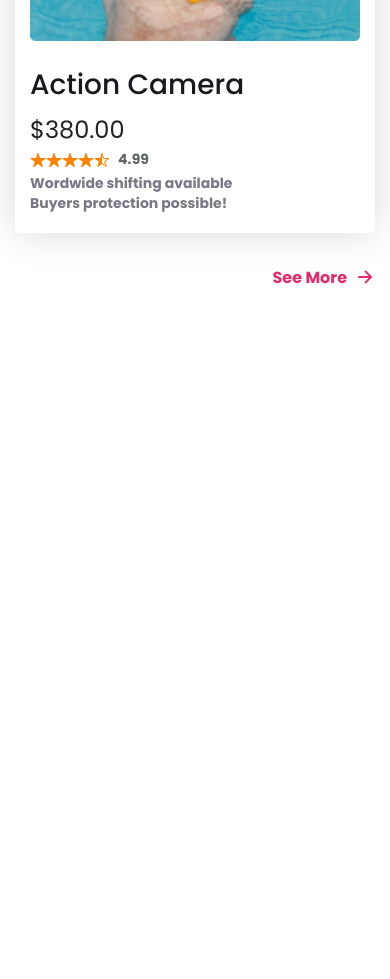
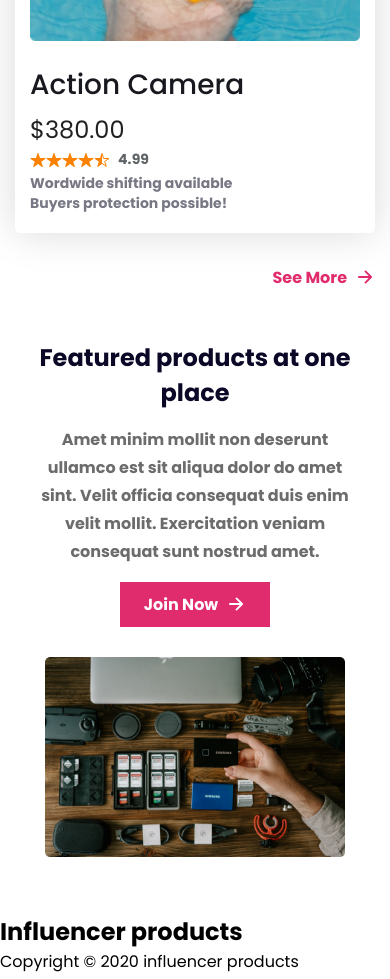
Before and after one commit to tutulportal/Influence-Gear, a plain HTML site: page index.html in a window 390 px wide. Shown: the part 5194-6173 px from the top of the page. Before the commit the page ends 5484 px from the top, so only its background shows below. Drawn offline with nearby package versions, Linux system fonts and the light colour scheme.

Commit message:
added featured product banner section

```diff
--- a/index.html
+++ b/index.html
@@ -237,6 +237,38 @@
     </section>
 
 
+    <!-- Featured Product Banner Section -->
+    <section class="featured-products">
+        <div class="inner-featured-products">
+            <div class="left-featured-products">
+                <img src="images/gear.png" alt="">
+            </div>
+            <div class="right-featured-products">
+                <h2>Featured products at one place</h2>
+                <p>Amet minim mollit non deserunt ullamco est sit aliqua dolor do amet sint. Velit officia consequat duis enim velit mollit. Exercitation veniam consequat sunt nostrud amet.</p>
+                <a href="">Join Now<ion-icon name="arrow-forward-outline"></ion-icon></a>
+            </div>
+        </div>
+    </section>
+
+
+
+    <!-- Footer Section -->
+    <footer>
+        <div class="inner-footer">
+            <h2>Influencer products</h2>
+            <p>Copyright © 2020  influencer products<br>All rights reserved</p>
+            <div class="social">
+                <span><ion-icon name="logo-instagram"></ion-icon></span>
+                <span><ion-icon name="logo-instagram"></ion-icon></span>
+                <span><ion-icon name="logo-instagram"></ion-icon></span>
+                <span><ion-icon name="logo-youtube"></ion-icon></span>
+            </div>
+        </div>
+    </footer>
+
+
+
 
 <!-- Ionic Icon CDN -->
 <script type="module" src="https://unpkg.com/ionicons@5.5.2/dist/ionicons/ionicons.esm.js"></script>
--- a/style.css
+++ b/style.css
@@ -358,6 +358,85 @@ body{
 
 
 
+/* Featured Product Banner Section Design Starts */
+
+
+.featured-products{
+    width: 100%;
+    display: flex;
+    justify-content: center;
+    align-items: center;
+    flex-direction: column;
+}
+
+.inner-featured-products{
+    width: 1110px;
+    display: flex;
+    flex-direction: row;
+    align-items: center;
+    justify-content: space-between;
+    margin: 100px 0;
+}
+
+.left-featured-products{
+    width: 404px;
+}
+
+.left-featured-products > img{
+    width: 100%;
+}
+
+.right-featured-products{
+    width: 610px;
+    display: flex;
+    flex-direction: column;
+    align-items: flex-start;
+    justify-content: center;
+}
+
+.right-featured-products > h2{
+    color: #0A0826;
+    font-size: 38px;
+    font-weight: 700;
+}
+
+.right-featured-products > p{
+    width: 500px;
+    font-size: 16px;
+    font-weight: 700;
+    color:#6C6C6C;
+    line-height: 28px;
+    padding: 16px 0;
+}
+
+.right-featured-products > a{
+    text-decoration: none;
+    color: #fff;
+    font-size: 16px;
+    font-weight: 700;
+    background-color: #E02C6D;
+    padding: 10px 24px;
+    display: flex;
+    flex-direction: row;
+    align-items: center;
+    justify-content: center;
+}
+
+.right-featured-products > a > ion-icon{
+    font-size: 20px;
+    margin-left: 8px;
+}
+
+
+
+
+/* Featured Product Banner Section Design Ends */
+
+
+
+
+
+
 
 
 
@@ -398,6 +477,11 @@ body{
 
     /* for Popular Collection Section */
     .inner-popular-collection{
+        width: calc(100% - 30px);
+    }
+
+    /* for Featured Product Banner Section */
+    .inner-featured-products{
         width: calc(100% - 30px);
     }
 }
@@ -473,6 +557,36 @@ body{
         gap: 15px;
         padding-bottom: 32px;
     }
+
+    /* for Featured Product Banner Section */
+    .inner-featured-products{
+        flex-direction: column-reverse;
+        margin: 50px 0;
+    }
+
+    .left-featured-products{
+        width: calc(100% - 60px);
+    }
+
+    .right-featured-products{
+        width: calc(100% - 30px);
+        align-items: center;
+    }
+
+    .right-featured-products > h2{
+        text-align: center;
+        font-size: 24px;
+    }
+
+    .right-featured-products > p{
+        width: 100%;
+        text-align: center;
+        font-size: 16px;
+    }
+
+    .right-featured-products > a{
+        margin-bottom: 30px;
+    }
 }
 
 @media only screen and (min-width: 768px) and (max-width: 1023px){
```
